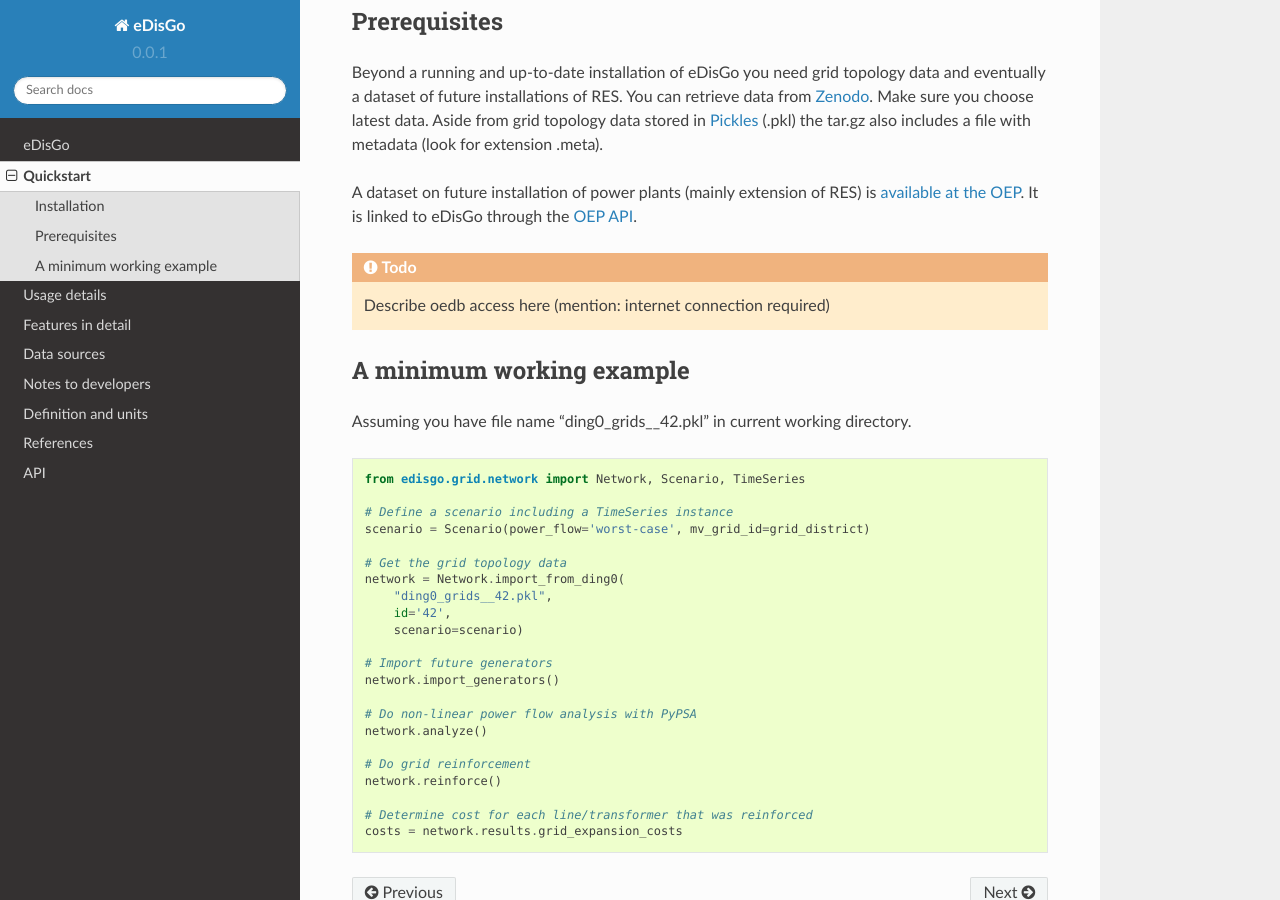
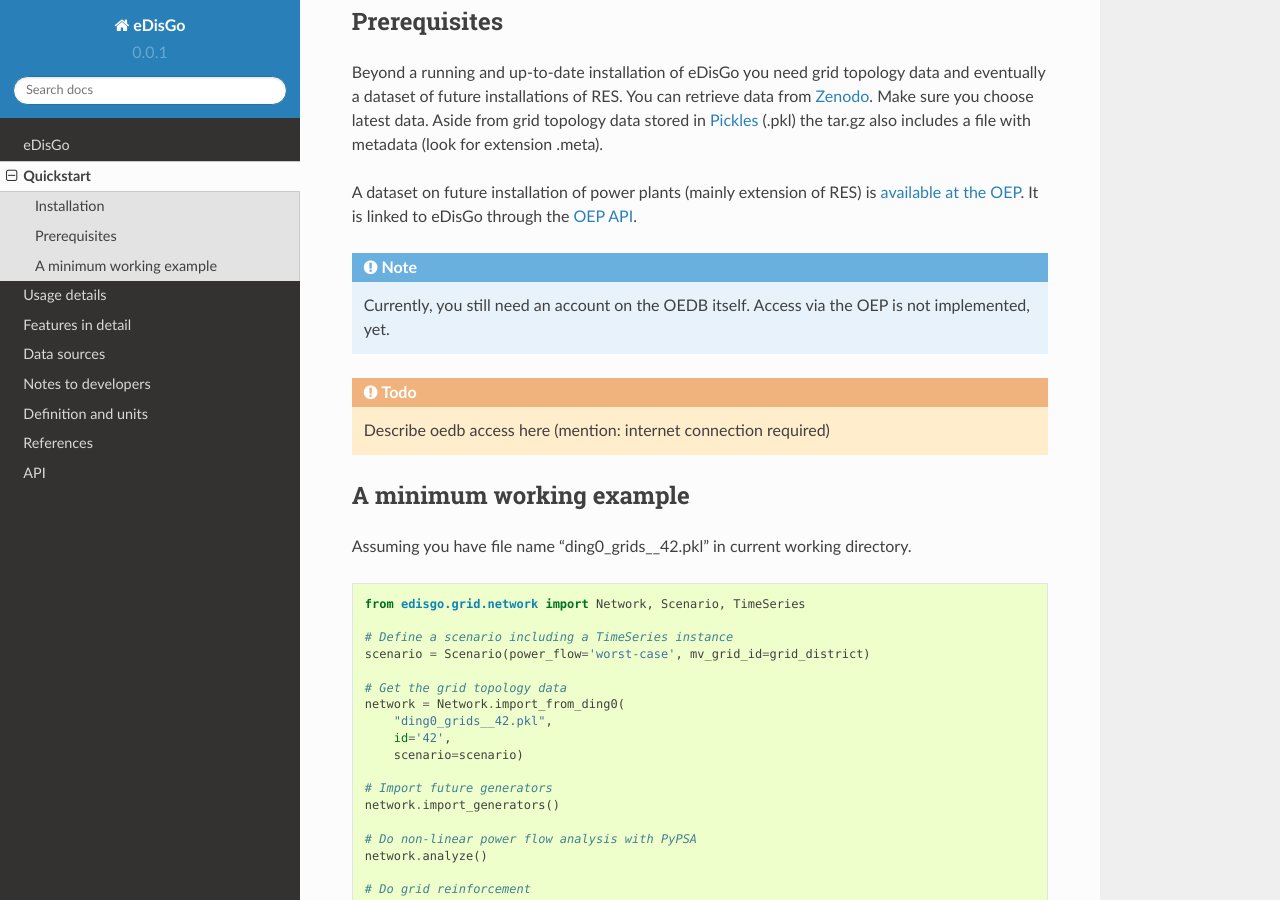
Before and after one commit to openego/eDisGo, a Sphinx documentation site: the page built from doc/quickstart.rst, in a window 1280 px wide and 900 px high, scrolled down 446 px. Built offline with Sphinx 7.4.7 and the Read the Docs theme 2.0.0, drawn with Linux system fonts in a browser that asks for light colours; formulas are drawn with MathJax 3.

Commit message:
Add note about OEDB access

```diff
--- a/doc/quickstart.rst
+++ b/doc/quickstart.rst
@@ -33,6 +33,11 @@ A dataset on future installation of power plants (mainly extension of RES) is
 `available at the OEP <https://oep.iks.cs.ovgu.de/>`_. It is linked to eDisGo
 through the
 `OEP API <https://oep-data-interface.readthedocs.io/en/latest/index.html>`_.
+
+.. note::
+
+    Currently, you still need an account on the OEDB itself. Access via the OEP
+    is not implemented, yet.
 
 .. todo::
 
```
